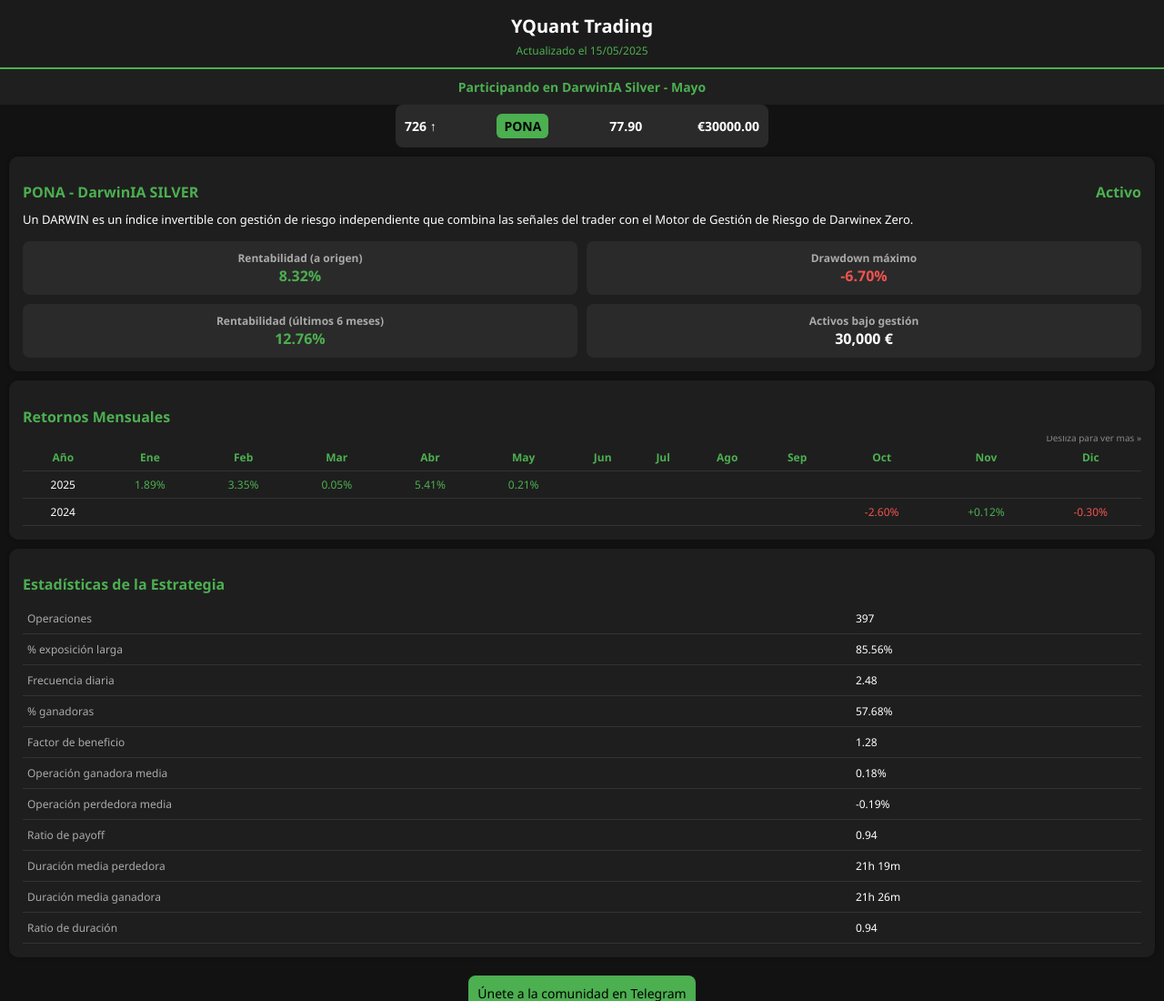
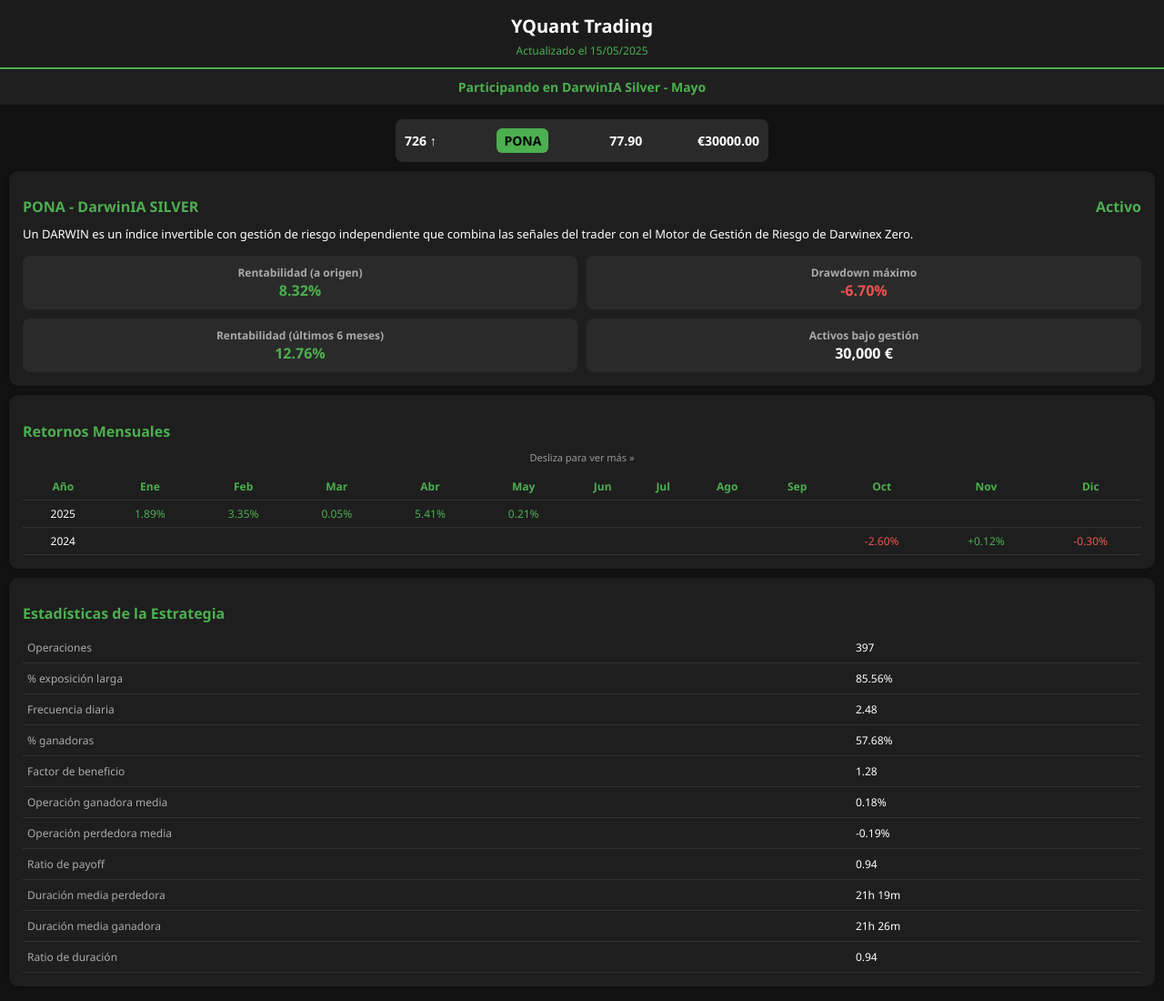
Before and after one commit to Yquantt/auditor_trading, a plain HTML site: page index.html in a window 1280 px wide. Shown: the top 1100 px of the page at 91% size. Drawn offline with Linux system fonts and the light colour scheme.

Commit message:
Update index.html

```diff
--- a/index.html
+++ b/index.html
@@ -32,6 +32,7 @@
       font-size: 14px;
       color: #4CAF50;
       font-weight: bold;
+      margin-bottom: 16px;
     }
     .status-bar {
       display: flex;
@@ -123,10 +124,10 @@
       background-color: #1b1b1b;
     }
     .scroll-hint {
-      text-align: right;
-      font-size: 10px;
-      color: #888;
-      margin-top: -5px;
+      text-align: center;
+      font-size: 11px;
+      color: #999;
+      margin: 6px 0 10px;
     }
     .stats-table {
       width: 100%;
@@ -183,8 +184,8 @@
 
   <section>
     <h2>Retornos Mensuales</h2>
+    <div class="scroll-hint">Desliza para ver más &raquo;</div>
     <div style="overflow-x:auto;">
-      <div class="scroll-hint">Desliza para ver más »</div>
       <table>
         <thead>
           <tr>
@@ -243,3 +244,6 @@
   </footer>
 </body>
 </html>
+
+</body>
+</html>
```
